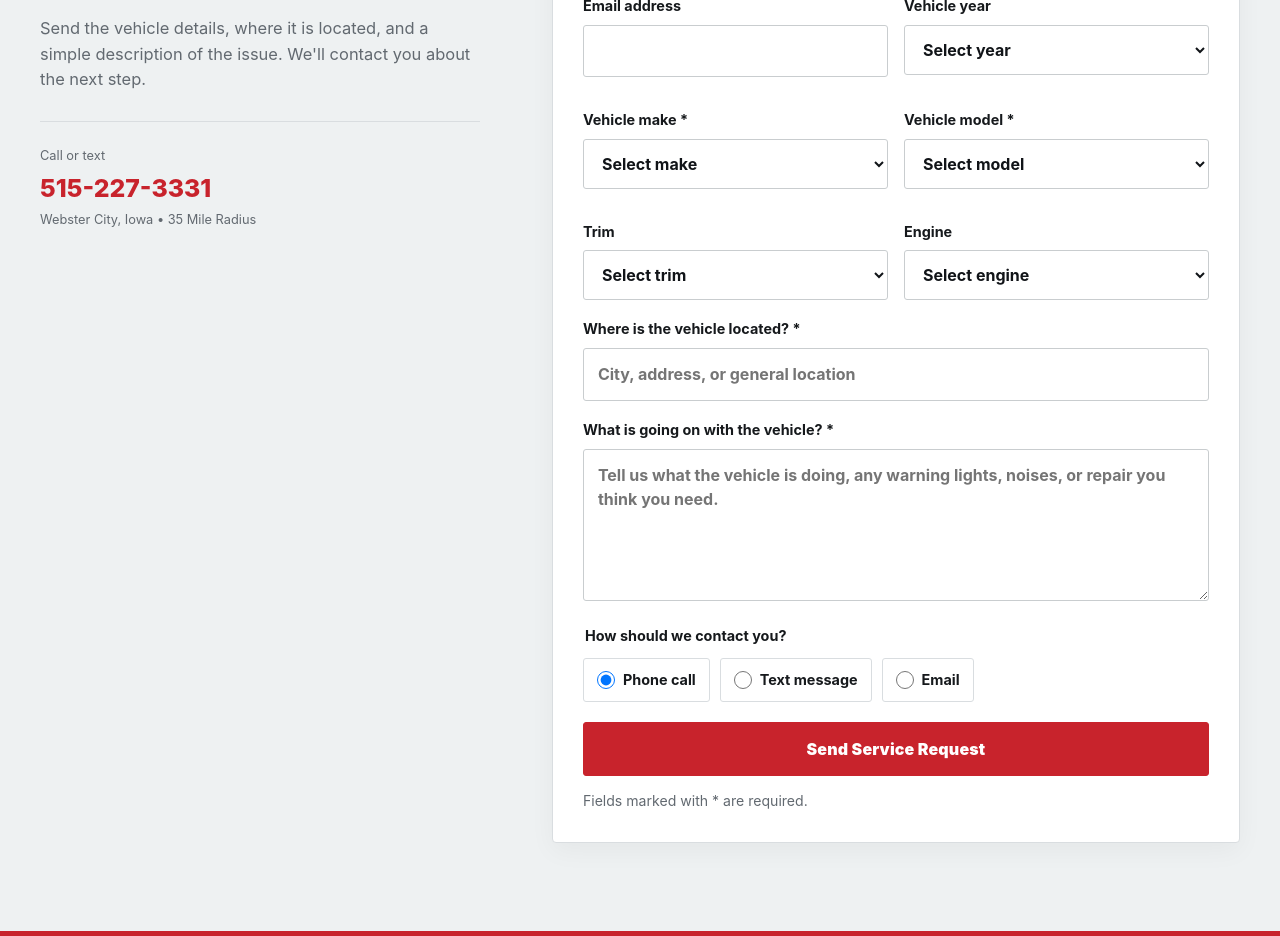
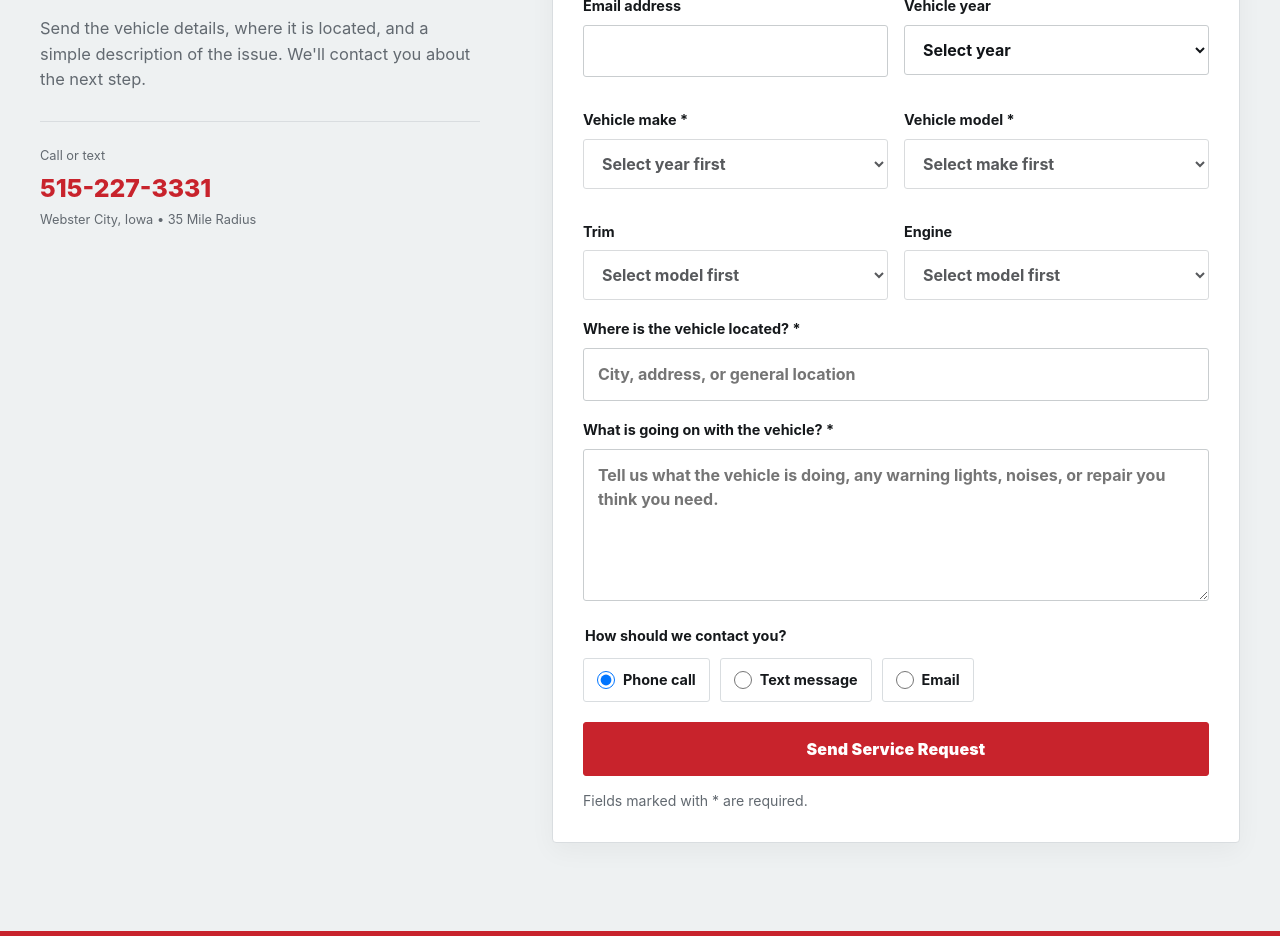
Before and after one commit to NoahMobileMech2026/hanson-mobile-mechanics, a Next.js app: page / in a window 1280 px wide. Shown: the part 2840-3776 px from the top of the page. Built offline with nearby package versions, Linux system fonts and the light colour scheme.

Commit message:
Make vehicle selections cascade and clear incompatible choices

```diff
--- a/app/components/VehicleFields.js
+++ b/app/components/VehicleFields.js
@@ -8,6 +8,12 @@ const MAKES = [
   "Mercury","MINI","Mitsubishi","Nissan","Pontiac","Ram","Saturn","Subaru","Tesla",
   "Toyota","Volkswagen","Volvo","Other / Not sure"
 ];
+
+const MAKE_YEAR_RANGES = {
+  Acura:[1986,2100], Infiniti:[1989,2100], Lexus:[1989,2100], Hyundai:[1986,2100],
+  Kia:[1994,2100], MINI:[2002,2100], Ram:[2010,2100], Tesla:[2008,2100],
+  Mercury:[1980,2011], Pontiac:[1980,2010], Saturn:[1991,2010]
+};
 
 const TRIMS = [
   "Base","S","SE","SEL","Sport","Limited","Touring","LX","EX","EX-L","LS","LT","LTZ",
@@ -31,6 +37,16 @@ export default function VehicleFields({ value, onChange, required = false }) {
   );
   const [models, setModels] = useState([]);
   const [loadingModels, setLoadingModels] = useState(false);
+
+  const availableMakes = useMemo(() => {
+    if (!value.year) return [];
+    const selectedYear = Number(value.year);
+    return MAKES.filter((make) => {
+      if (make === "Other / Not sure") return true;
+      const range = MAKE_YEAR_RANGES[make];
+      return !range || (selectedYear >= range[0] && selectedYear <= range[1]);
+    });
+  }, [value.year]);
 
   useEffect(() => {
     let active = true;
@@ -60,17 +76,23 @@ export default function VehicleFields({ value, onChange, required = false }) {
   function setField(field, nextValue) {
     const next = { ...value, [field]: nextValue };
     if (field === "year") {
+      next.make = "";
       next.model = "";
       next.trim = "";
       next.engine = "";
+      setModels([]);
     }
     if (field === "make") {
       next.model = "";
       next.trim = "";
       next.engine = "";
+      setModels([]);
     }
     if (field === "model") {
       next.trim = "";
+      next.engine = "";
+    }
+    if (field === "trim") {
       next.engine = "";
     }
     onChange(next);
@@ -92,16 +114,16 @@ export default function VehicleFields({ value, onChange, required = false }) {
 
       <label>
         Vehicle make {required && <span aria-hidden="true">*</span>}
-        <select value={value.make || ""} onChange={(e) => setField("make", e.target.value)} required={required}>
-          <option value="">Select make</option>
-          {MAKES.map((make) => <option key={make} value={make}>{make}</option>)}
+        <select value={value.make || ""} onChange={(e) => setField("make", e.target.value)} required={required} disabled={!value.year}>
+          <option value="">{value.year ? "Select make" : "Select year first"}</option>
+          {availableMakes.map((make) => <option key={make} value={make}>{make}</option>)}
         </select>
       </label>
 
       <label>
         Vehicle model {required && <span aria-hidden="true">*</span>}
-        <select value={value.model || ""} onChange={(e) => setField("model", e.target.value)} required={required}>
-          <option value="">{loadingModels ? "Loading models..." : "Select model"}</option>
+        <select value={value.model || ""} onChange={(e) => setField("model", e.target.value)} required={required} disabled={!value.year || !value.make || loadingModels}>
+          <option value="">{!value.make ? "Select make first" : loadingModels ? "Loading matching models..." : "Select model"}</option>
           {modelOptions.map((model) => <option key={model} value={model}>{model}</option>)}
           {!modelOptions.includes("Other / Not sure") && <option value="Other / Not sure">Other / Not sure</option>}
         </select>
@@ -109,8 +131,8 @@ export default function VehicleFields({ value, onChange, required = false }) {
 
       <label>
         Trim
-        <select value={value.trim || ""} onChange={(e) => setField("trim", e.target.value)}>
-          <option value="">Select trim</option>
+        <select value={value.trim || ""} onChange={(e) => setField("trim", e.target.value)} disabled={!value.model}>
+          <option value="">{value.model ? "Select trim" : "Select model first"}</option>
           {value.trim && !TRIMS.includes(value.trim) && <option value={value.trim}>{value.trim}</option>}
           {TRIMS.map((trim) => <option key={trim} value={trim}>{trim}</option>)}
         </select>
@@ -118,8 +140,8 @@ export default function VehicleFields({ value, onChange, required = false }) {
 
       <label>
         Engine
-        <select value={value.engine || ""} onChange={(e) => setField("engine", e.target.value)}>
-          <option value="">Select engine</option>
+        <select value={value.engine || ""} onChange={(e) => setField("engine", e.target.value)} disabled={!value.model}>
+          <option value="">{value.model ? "Select engine" : "Select model first"}</option>
           {value.engine && !ENGINES.includes(value.engine) && <option value={value.engine}>{value.engine}</option>}
           {ENGINES.map((engine) => <option key={engine} value={engine}>{engine}</option>)}
         </select>
```
